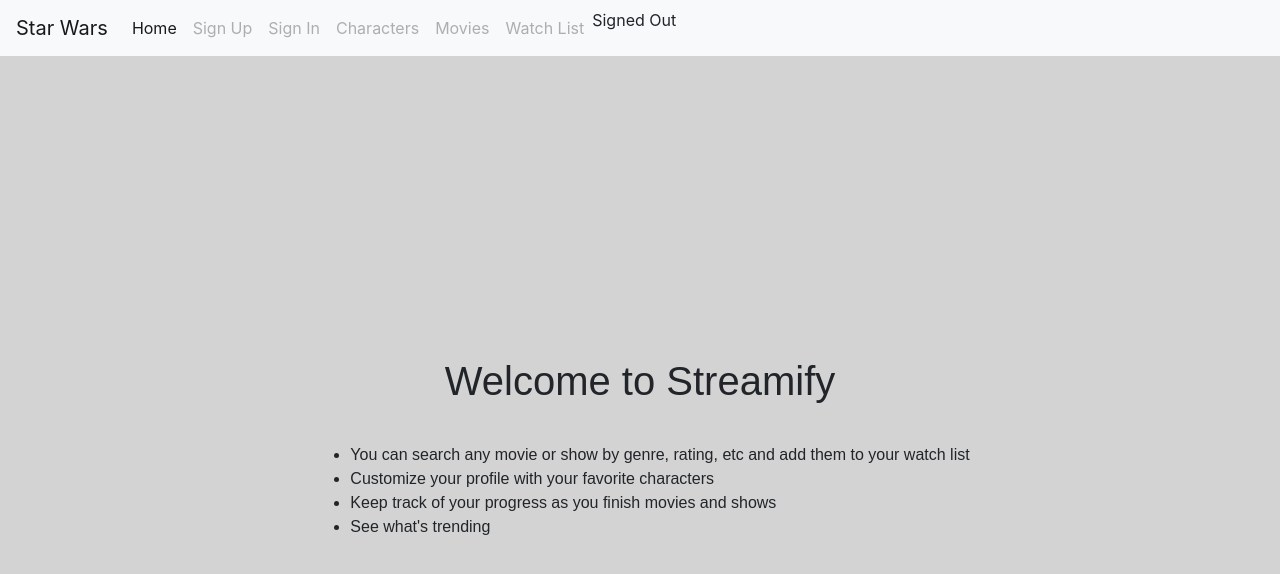
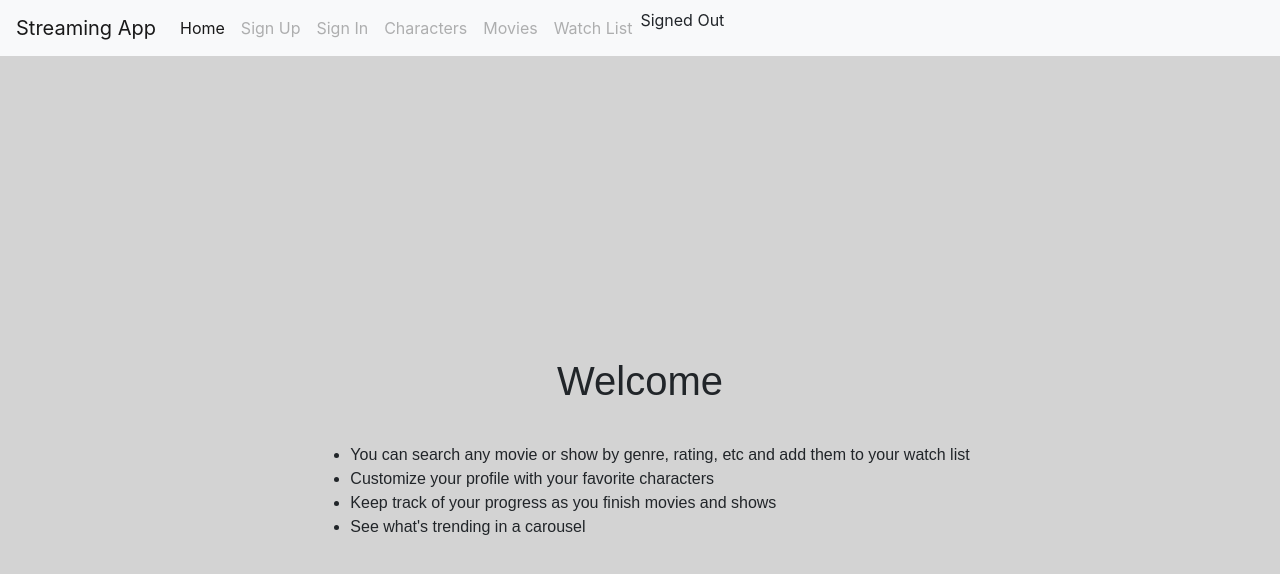
Before and after one commit to camdlee/Flix---Movie-Search-Project, a React (Create React App) app: page / in a window 1280 px wide. Shown: the top 574 px of the page. Built offline with nearby package versions, Linux system fonts and the light colour scheme; no server answers.

Commit message:
fixed firestore bug, users now added to firestore

```diff
--- a/src/components/Nav.js
+++ b/src/components/Nav.js
@@ -1,7 +1,7 @@
 import React, { Component } from 'react';
 import { Link } from 'react-router-dom';
 import AuthState from './AuthState';
-
+// import Nav from './Nav.css';
 
 export default class Nav extends Component {
   render() {
@@ -9,7 +9,7 @@ export default class Nav extends Component {
     <div>
         <nav className="navbar navbar-expand-lg navbar-light bg-light">
             <Link className="navbar-brand" to="/">
-                Star Wars
+                Streaming App
             </Link>
             <button
                 className="navbar-toggler"
--- a/src/views/Home.js
+++ b/src/views/Home.js
@@ -12,12 +12,12 @@ export default class Home extends Component {
     return (
       <div>
         <div class="welcome-card">
-          <h1>Welcome to Streamify</h1>
+          <h1>Welcome</h1>
           <ul>
             <li>You can search any movie or show by genre, rating, etc and add them to your watch list</li>
             <li>Customize your profile with your favorite characters</li>
             <li>Keep track of your progress as you finish movies and shows</li>
-            <li>See what's trending</li>
+            <li>See what's trending in a carousel</li>
           </ul>
         </div>
       </div>
--- a/src/views/MovieSearch.js
+++ b/src/views/MovieSearch.js
@@ -76,6 +76,8 @@ export default function MovieSearch() {
     }
 
 
+
+
   return (
     <ThemeProvider theme={theme}>
       <Container component="main" maxWidth="xs">
--- a/src/views/SignUp.js
+++ b/src/views/SignUp.js
@@ -31,10 +31,10 @@ export default function SignUp() {
     const handleSubmit = (event) => {
         event.preventDefault();
         const data = new FormData(event.currentTarget);
-        // console.log({
-        // email: data.get('email'),
-        // password: data.get('password'),
-        // });
+        console.log({
+        email: data.get('email'),
+        password: data.get('password'),
+        });
 
         //console.log(email)
         //console.log(password)
@@ -44,7 +44,7 @@ export default function SignUp() {
             .then((userCredential) => {
                 // Signed in
                 const user = userCredential.user;
-                //console.log(user)
+                console.log(user)
                 updateProfile(user, {
                     displayName: name
                 })
@@ -57,7 +57,6 @@ export default function SignUp() {
                 setUser(data)
 
                 // redirect to home page
-                navigate('/')
             })
             .catch((error) => {
                 const errorCode = error.code;
@@ -68,13 +67,14 @@ export default function SignUp() {
                 })
             });
 
-    };
+        };
 
-    // useEffect hook to mount to page
-    useEffect(() => {
+        // useEffect hook to mount to page
+        useEffect(() => {
+        console.log('useEffect')
         // function to upload user to firebase
         const addUserToFirebase = async () => {
-            //console.log(user)
+            console.log(user)
             await setDoc(doc(db, "users", user.uid), {
                 uid: user.uid,
                 email: user.email
@@ -86,6 +86,8 @@ export default function SignUp() {
     }, [user])
 
 
+
+    navigate('/')
     // returning jsx to show page
     return (
         <ThemeProvider theme={theme}>
```
Also changed, not shown: src/components/Nav.css (added).
